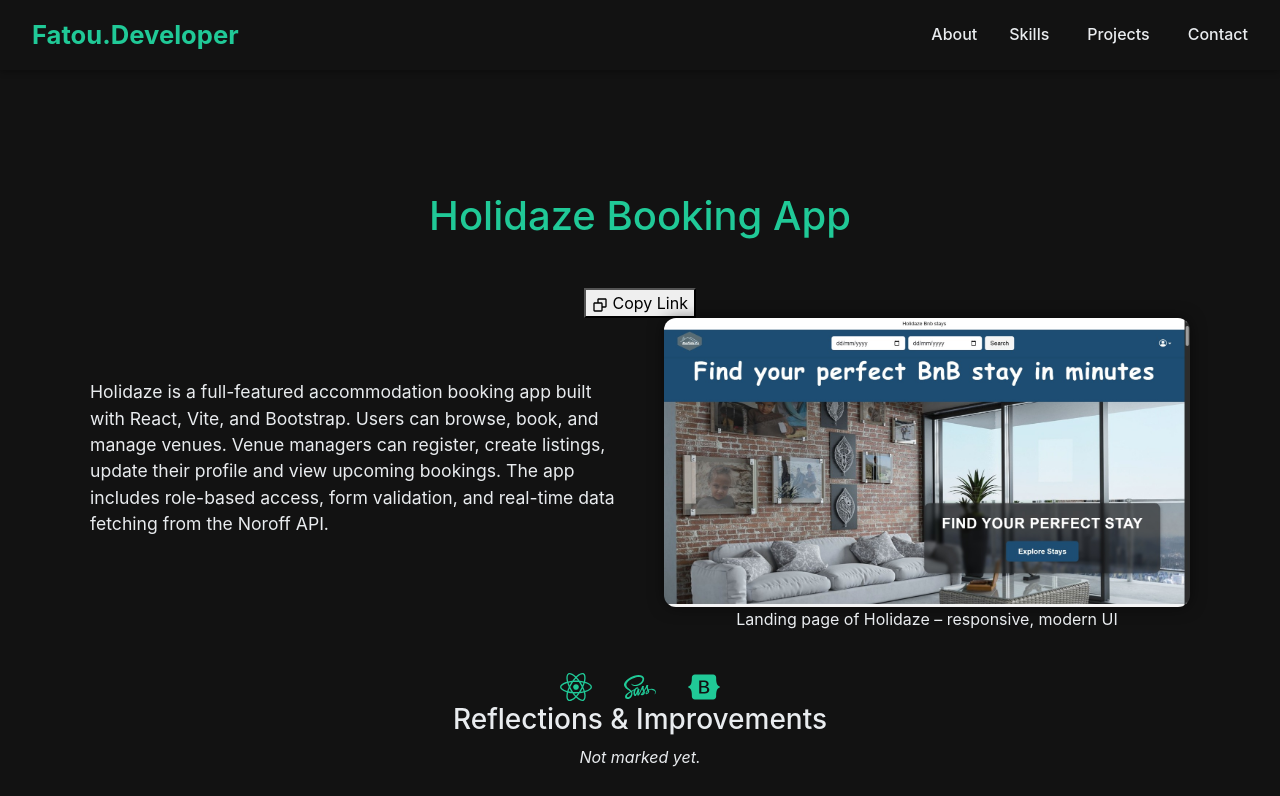
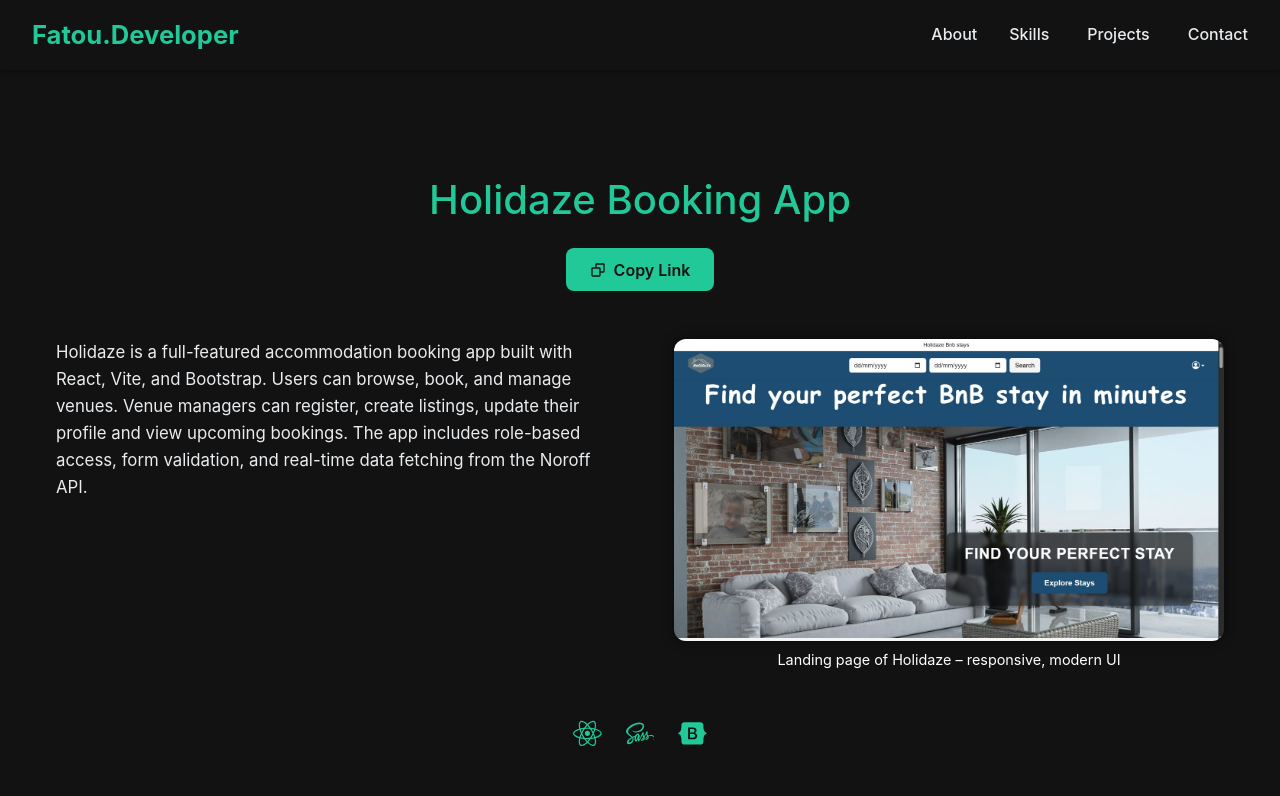
Before and after one commit to fantadiallo/Portofolio, a React (Vite) app: page /projects/project-1 in a window 1280 px wide. Shown: the top 796 px of the page. Built offline with nearby package versions, Linux system fonts and the light colour scheme.

Commit message:
Refactor shared project page styles for consistent layout

```diff
--- a/src/pages/Project1Page/ProjectPages.module.scss
+++ b/src/pages/Project1Page/ProjectPages.module.scss
@@ -1,99 +1,101 @@
 @use "../../styles/utils/variables" as *;
+@use "../../styles/utils/mixins" as *;
 
 .projectSection {
   width: 100%;
-  min-height: 100vh;
-  padding: 4rem 2rem;
+  padding: 3rem 1.5rem;
   background: $dark-bg;
   color: $light-text;
   display: flex;
   flex-direction: column;
+  gap: 3rem;
+
+  .header {
+    display: flex;
+    flex-direction: column;
     align-items: center;
-  text-align: center;
+    gap: 1rem;
 
     .title {
       font-size: 2.5rem;
-    margin-bottom: 3rem;
       color: $accent-primary;
-    animation: fadeIn 1s ease;
+      text-align: center;
     }
 
-  .projectContent {
-    display: flex;
-    flex-direction: row;
-    gap: 3rem;
-    max-width: 1100px;
-    width: 100%;
-    justify-content: center;
-    align-items: center;
-    flex-wrap: wrap;
-  }
-
-  .description {
-    flex: 1;
-    text-align: left;
-    animation: slideInLeft 1s ease;
-
-    p {
-      font-size: 1.1rem;
-      margin-bottom: 2rem;
-      color: $light-text;
-    }
-
-    .projectLinks {
-      display: flex;
-      gap: 1.5rem;
-
-      a {
+    .copyBtn {
       background: $accent-primary;
       color: $dark-bg;
-        padding: 0.7rem 1.2rem;
+      padding: 0.6rem 1.5rem;
+      border: none;
       border-radius: 8px;
       font-weight: 600;
       display: flex;
       align-items: center;
       gap: 0.5rem;
-        text-decoration: none;
-        transition: all 0.3s ease;
+      cursor: pointer;
+      font-size: 1rem;
+      transition: background 0.3s ease;
 
       &:hover {
         background: lighten($accent-primary, 10%);
       }
     }
   }
+
+  .projectContent {
+    display: flex;
+    flex-direction: column;
+    gap: 2rem;
+    align-items: center;
+
+    @media (min-width: 768px) {
+      flex-direction: row;
+      justify-content: space-between;
+      align-items: flex-start;
+    }
+
+    .description {
+      flex: 1;
+      max-width: 550px;
+      text-align: left;
+
+      p {
+        font-size: 1.05rem;
+        line-height: 1.6;
+        color: $light-text;
+      }
     }
 
     .imageBox {
       flex: 1;
+      max-width: 550px;
+      width: 100%;
+      text-align: center;
       position: relative;
-    animation: slideInRight 1s ease;
 
       img {
         width: 100%;
         border-radius: 12px;
-      box-shadow: 0 0 15px rgba(0, 0, 0, 0.5);
+        box-shadow: 0 0 12px rgba(0, 0, 0, 0.5);
       }
 
       .imageOverlay {
         position: absolute;
-      top: 0;
-      left: 0;
-      height: 100%;
-      width: 100%;
+        inset: 0;
+        display: flex;
+        justify-content: center;
+        align-items: center;
+        gap: 1.2rem;
         background: rgba(0, 0, 0, 0.6);
         opacity: 0;
         border-radius: 12px;
-      display: flex;
-      align-items: center;
-      justify-content: center;
-      gap: 2rem;
         transition: opacity 0.3s ease;
 
         a {
-        color: #fff;
-        font-size: 2rem;
           background: $accent-primary;
-        padding: 0.5rem;
+          color: white;
+          font-size: 1.4rem;
+          padding: 0.6rem;
           border-radius: 50%;
           transition: transform 0.3s;
 
@@ -106,14 +108,38 @@
       &:hover .imageOverlay {
         opacity: 1;
       }
+
+      .caption {
+        margin-top: 0.5rem;
+        font-size: 0.9rem;
+        color: lighten($light-text, 15%);
+      }
+    }
   }
 
   .tools {
-    margin-top: 2.5rem;
     display: flex;
-    gap: 2rem;
-    font-size: 2rem;
+    justify-content: center;
+    flex-wrap: wrap;
+    gap: 1.5rem;
+    font-size: 1.8rem;
     color: $accent-primary;
+  }
 
+  .reflection {
+    max-width: 600px;
+    margin: 0 auto;
+    text-align: left;
+
+    h3 {
+      font-size: 1.3rem;
+      margin-bottom: 0.5rem;
+      color: $accent-primary;
+    }
+
+    p {
+      font-size: 1rem;
+      line-height: 1.5;
     }
   }
+}
```
Lines whose indentation alone changed are shown as unchanged.
